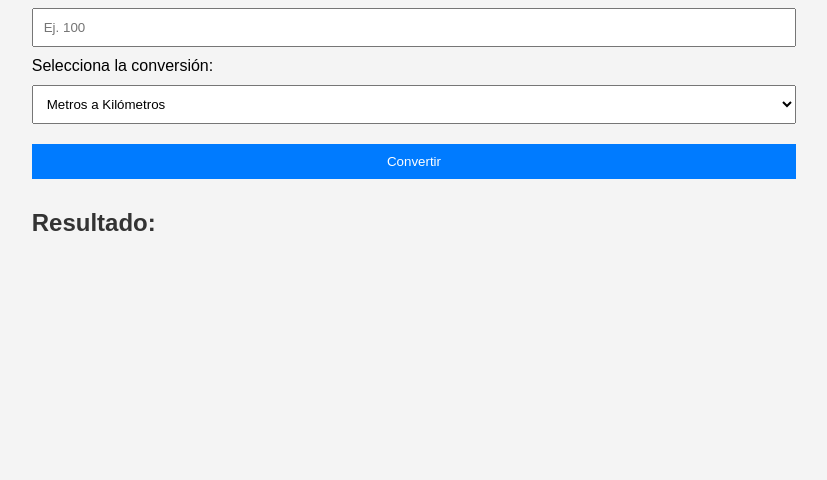
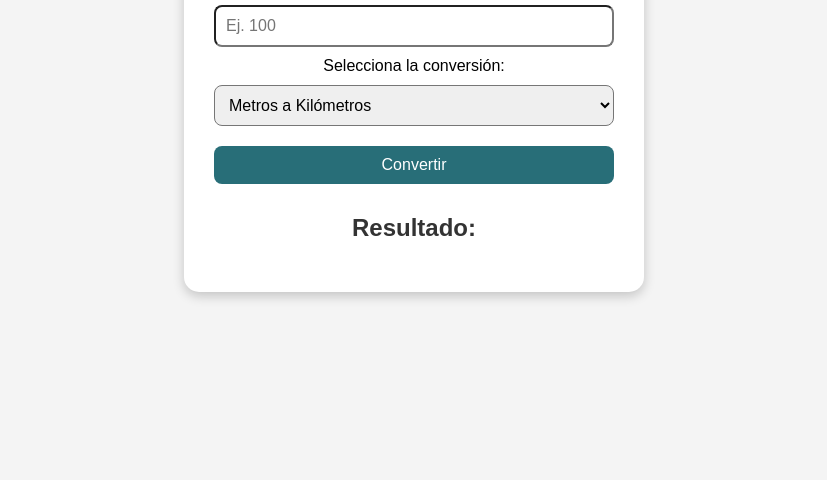
Before and after one commit to alan05-jmz/conversor-unidades, a plain HTML site: page index.html in a window 1280 px wide. Shown: the part 320-800 px from the top of the page, without its empty margins (226-1053 px from the left). Drawn offline with Linux system fonts and the light colour scheme.

Commit message:
Refactor CSS styles and update container class

```diff
--- a/style.css
+++ b/style.css
@@ -1,9 +1,3 @@
-* {
-    margin: 0;
-    padding: 0;
-    box-sizing: border-box;
-}
-
 body {
   font-family: Arial, sans-serif;
   background: #f4f4f4;
@@ -11,13 +5,14 @@ body {
   justify-content: center;
   align-items: center;
   height: 100vh;
+  margin: 0;
 }
 
-.container {
+.contenedor {
   background: white;
   padding: 30px;
-    border-radius: 10px;
-    box-shadow: 0 0 10px rgba(0,0,0,0.2);
+  border-radius: 15px;
+  box-shadow: 0 4px 12px rgba(0,0,0,0.2);
   width: 400px;
   text-align: center;
 }
@@ -26,23 +21,24 @@ h1 {
   margin-bottom: 20px;
 }
 
-input,
-select,
-button {
+input, select, button {
   width: 100%;
   padding: 10px;
   margin: 10px 0;
+  font-size: 16px;
+  border-radius: 8px;
+  box-sizing: border-box;
 }
 
 button {
-    background: #007bff;
+  background: #286e78;
   color: white;
   border: none;
   cursor: pointer;
 }
 
 button:hover {
-    background: #0056b3;
+  background: #1f5860;
 }
 
 #resultado {
```
Lines whose indentation alone changed are shown as unchanged.
